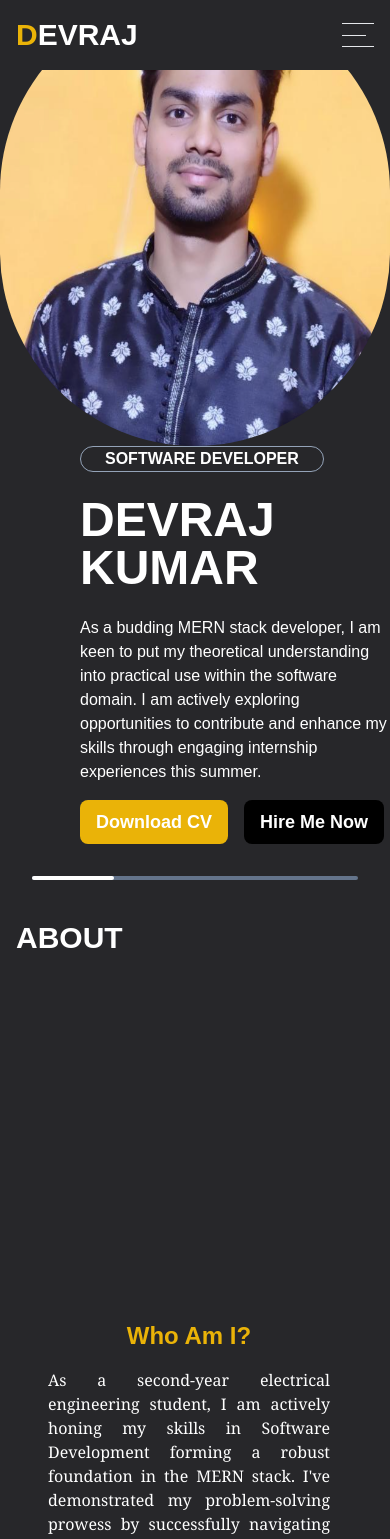
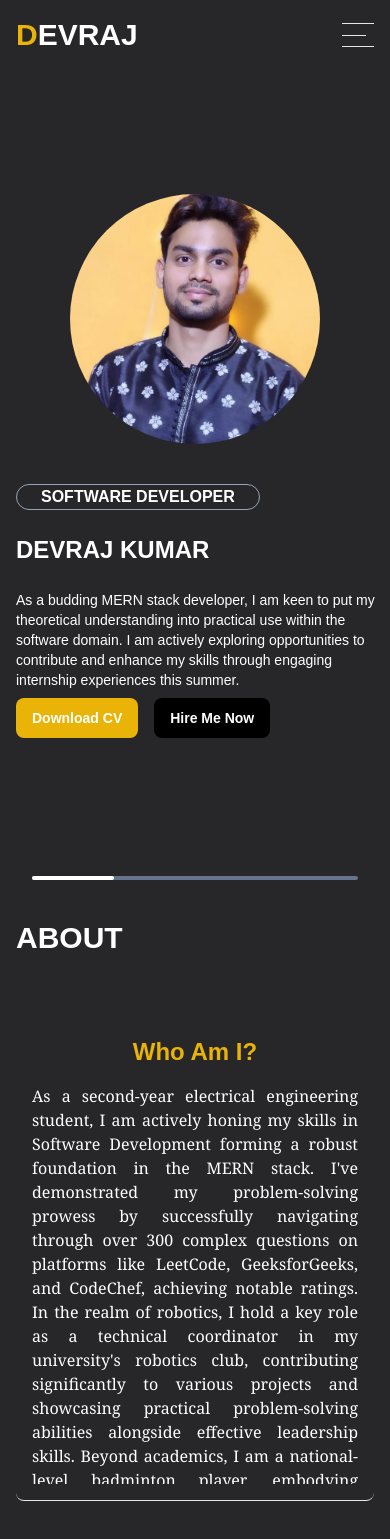
Before and after one commit to devRojha/Portfolio, a Next.js app in the folder frontend/: page / in a window 390 px wide. Shown: the top 1539 px of the page. Built offline with nearby package versions, Linux system fonts and the light colour scheme.

Commit message:
responsive hero and about

```diff
--- a/frontend/components/About.tsx
+++ b/frontend/components/About.tsx
@@ -1,5 +1,6 @@
 "use client"
 
+import { useState } from "react"
 import SkillAnimate from "./SkillAnimate"
 
 const SkillList = [
@@ -72,21 +73,24 @@ const SkillList = [
 
 
 export default function About(){
+    const [more , setMore] = useState<boolean>(false);
     return(
         <div id="About" className="mb-10">
             <div className="mx-4">
                 <div className="font-bold text-pretty text-3xl mb-8">ABOUT</div>
-                <div className="grid grid-cols-2 max-sm:grid-cols-1">
-                    <div className="pt-[300px] mr-3">
-                         <div className=" rounded-lg p-8">
+                <div className="grid grid-cols-2 max-md:grid-cols-1">
+                    <div className="pt-[300px] max-md:pt-8 max-md:mb-8">
+                         <div className="max-md:border-b rounded-lg p-4">
                             <div className="text-center font-bold text-2xl mb-4 text-yellow-500">Who Am I?</div>
-                            <div className="flex text-justify font-serif">
-                                As a second-year electrical engineering student, I am actively honing my skills in Software Development forming a robust foundation in the MERN stack. I&apos;ve demonstrated my problem-solving prowess by successfully navigating through over 300 complex questions on platforms like LeetCode, GeeksforGeeks, and CodeChef, achieving notable ratings. In the realm of robotics, I hold a key role as a technical coordinator in my university&apos;s robotics club, contributing significantly to various projects and showcasing practical problem-solving abilities alongside effective leadership skills. Beyond academics, I am a national-level badminton player, embodying qualities of discipline, commitment, and the ability to perform under pressure. Recently selected for an international conference on sports engineering, I actively contribute to a team project, reflecting my dedication to staying at the forefront of technological advancements. This integration of technical proficiency, leadership experiences, and athletic achievements defines my well-rounded approach, aligning with my passion for continuous learning and meaningful contributions to diverse environments.
+                            <div className="flex text-justify font-serif overflow-auto">
+                                <div className="h-[400px]">
+                                    As a second-year electrical engineering student, I am actively honing my skills in Software Development forming a robust foundation in the MERN stack. I&apos;ve demonstrated my problem-solving prowess by successfully navigating through over 300 complex questions on platforms like LeetCode, GeeksforGeeks, and CodeChef, achieving notable ratings. In the realm of robotics, I hold a key role as a technical coordinator in my university&apos;s robotics club, contributing significantly to various projects and showcasing practical problem-solving abilities alongside effective leadership skills. Beyond academics, I am a national-level badminton player, embodying qualities of discipline, commitment, and the ability to perform under pressure. Recently selected for an international conference on sports engineering, I actively contribute to a team project, reflecting my dedication to staying at the forefront of technological advancements. This integration of technical proficiency, leadership experiences, and athletic achievements defines my well-rounded approach, aligning with my passion for continuous learning and meaningful contributions to diverse environments.
+                                </div>
                             </div>
                         </div>
                     </div>
                     <div>
-                        <div className="border-l rounded-lg p-8">
+                        <div className="border-l max-md:border-b max-md:border-l-0 rounded-lg p-4">
                             <div className="text-center font-bold text-2xl mb-4 text-yellow-500">Technical Skills</div>
                             <div className="space-y-2 font-serif">
                                 {SkillList.map((list)=>
--- a/frontend/components/Hero.tsx
+++ b/frontend/components/Hero.tsx
@@ -3,21 +3,21 @@ import Image from "next/image";
 export default function Hero() {
   return (
       <div className="pt-[80px] h-screen mb-8">
-        <div className="grid grid-cols-8 max-sm:grid-cols-1 max-sm:flex flex-col-reverse h-full">
-          <div className="col-span-5 flex flex-col justify-center pl-20">
+        <div className="grid grid-cols-8 max-sm:grid-cols-1 max-sm:flex flex-col-reverse justify-center h-full">
+          <div className="col-span-5 flex flex-col justify-center pl-20 max-lg:pl-4">
               <div className="font-bold mb-2 flex">
                 <div className="px-6 rounded-full border border-slate-400 mb-4">SOFTWARE DEVELOPER</div>
               </div>
-              <div className="font-bold text-5xl mb-2">DEVRAJ KUMAR</div>
-              <div className="my-4">As a budding MERN stack developer, I am keen to put my theoretical understanding into practical use within the software domain. I am actively exploring opportunities to contribute and enhance my skills through engaging internship experiences this summer.</div>
+              <div className="font-bold text-5xl max-md:text-3xl max-sm:text-2xl mb-2">DEVRAJ KUMAR</div>
+              <div className="my-4 max-sm:text-sm">As a budding MERN stack developer, I am keen to put my theoretical understanding into practical use within the software domain. I am actively exploring opportunities to contribute and enhance my skills through engaging internship experiences this summer.</div>
               <div className="space-x-4">
-                <button className="px-4 py-2 font-bold text-lg rounded-lg bg-yellow-500">Download CV</button>
-                <button className="px-4 py-2 font-bold text-lg rounded-lg bg-black">Hire Me Now</button>
+                <a href="Devraj.pdf" className="px-4 py-3 font-bold text-lg max-sm:text-sm rounded-lg bg-yellow-500">Download CV</a>
+                <a href="mailto:devrajk0405@gmail.com" className="px-4 py-3 font-bold text-lg max-sm:text-sm  rounded-lg bg-black">Hire Me Now</a>
               </div>
           </div>
-          <div className=" col-span-3  flex flex-col justify-center">
-            <div>
-              <Image className="h-[450px] w-[400px] rounded-full" src={"/owner.png"} height={1000} width={1000} alt="Loading..."/>
+          <div className="col-span-3  max-sm:mb-10 flex flex-col max-sm:flex-row justify-center">
+            <div className="flex max-md:justify-end">
+              <Image className="h-[450px] w-[400px] max-lg:h-[350px] max-lg:w-[350px] max-md:h-[300px] max-md:w-[300px] max-sm:h-[250px] max-sm:w-[250px] rounded-full" src={"/owner.png"} height={1000} width={1000} alt="Loading..."/>
             </div>
           </div>
         </div>
```
Also changed, not shown: 1 other file (tests, documents, lock files or other folders).
